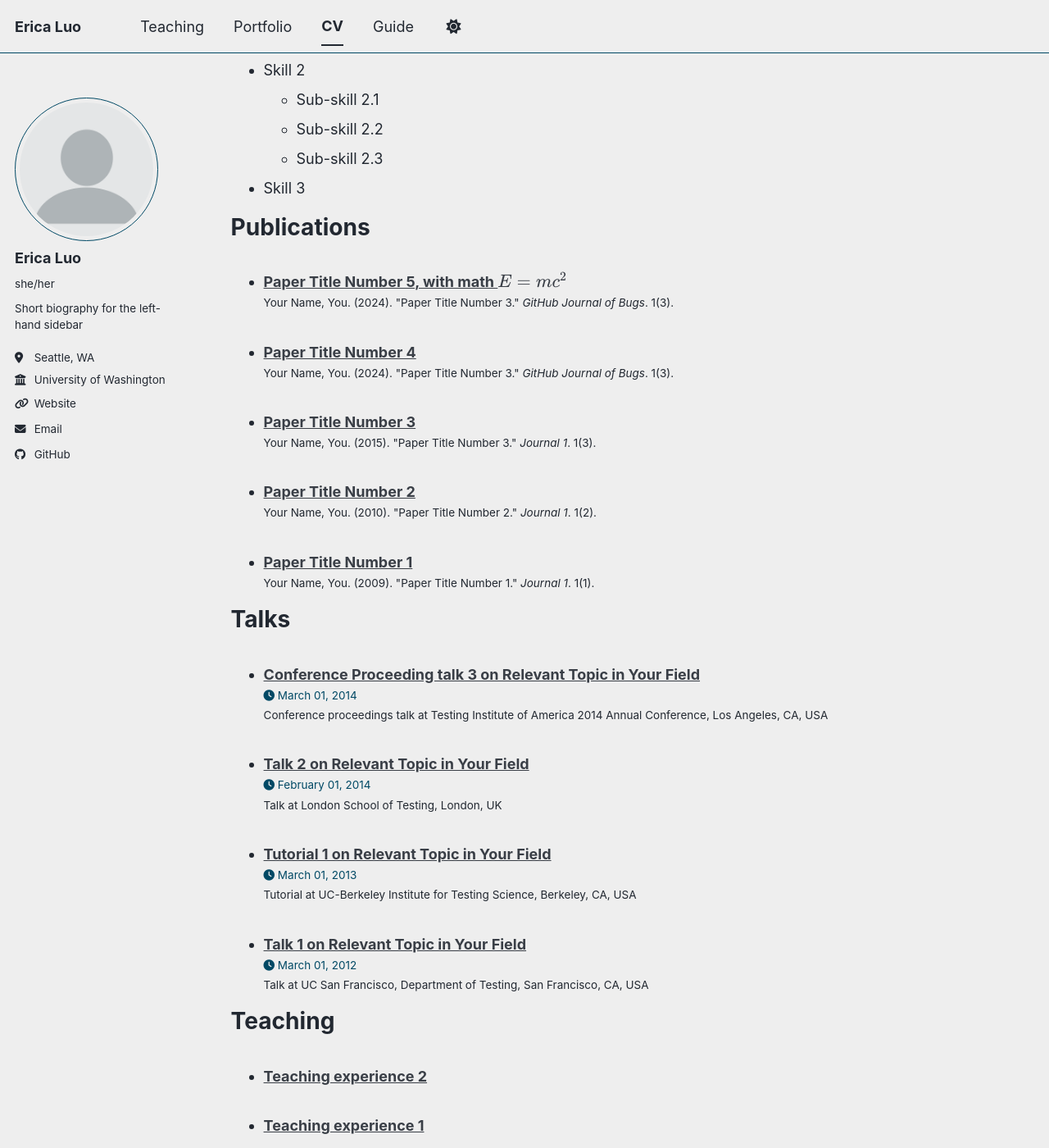
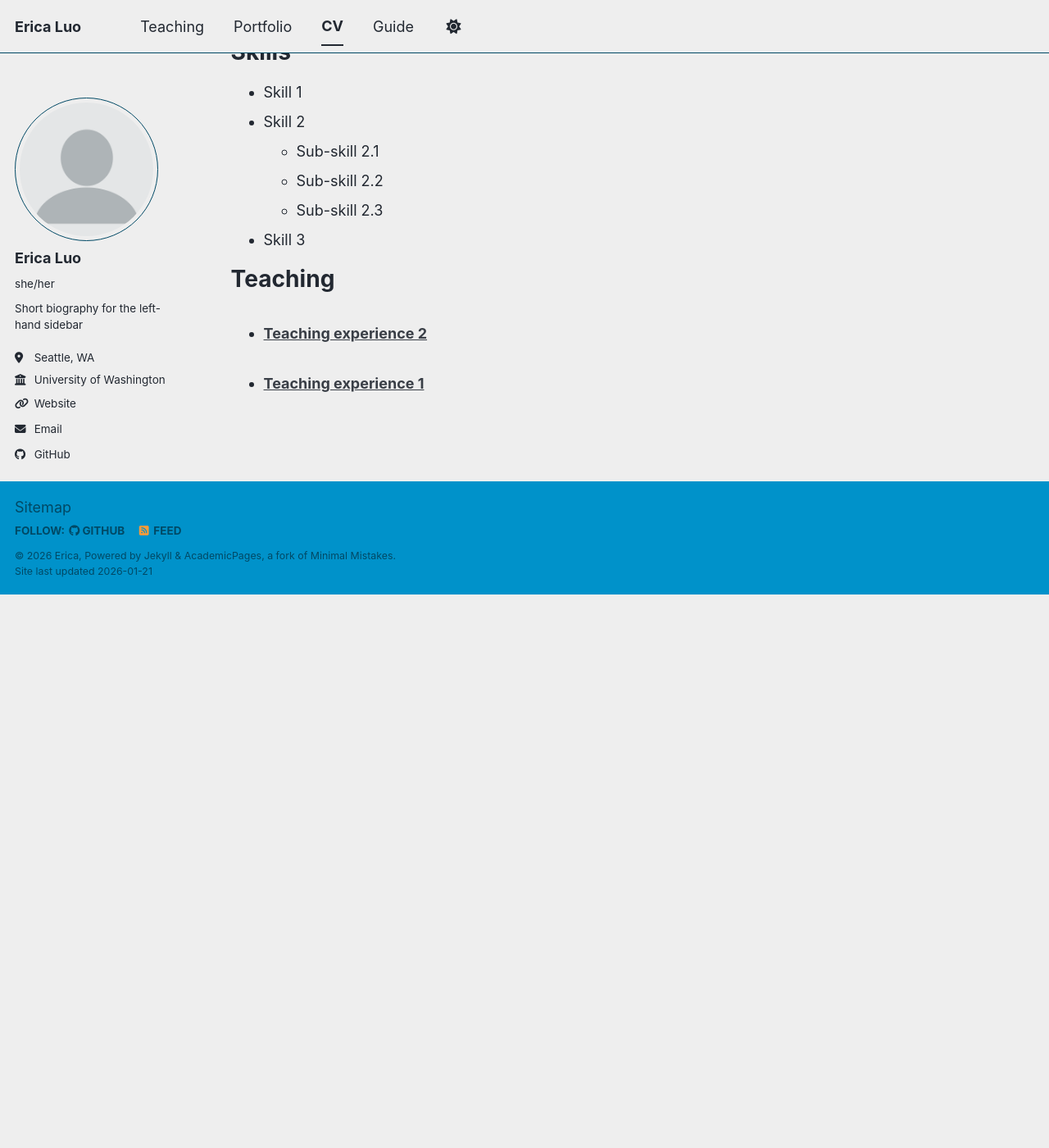
Before and after one commit to er-luo/er-luo.github.io, a Jekyll site: the page built from _pages/cv.md, in a window 1280 px wide and 1400 px high, scrolled down 821 px. Shown: the whole window at 82% size. Built offline with Jekyll 4.4.1, drawn with Linux system fonts in a browser that asks for light colours; a script bundle is joined from its source files by our own code; library files that are not in the unit come from our copies; after the commit the page ends 1546 px from its top, so only the background shows below that; some of the changed text lies outside the part shown.

Commit message:
updating CV

```diff
--- a/_data/cv.json
+++ b/_data/cv.json
@@ -31,7 +31,7 @@
       "area": "Double major in Informatics and Psychology",
       "studyType": "Bachelor's",
       "startDate": "2022",
-      "endDate": "2026",
+      "endDate": "2026 (Anticipated)",
       "gpa": 3.86,
       "courses": []
     }
--- a/_pages/cv.md
+++ b/_pages/cv.md
@@ -11,9 +11,10 @@
 
 Education
 ======
-* Ph.D in Version Control Theory, GitHub University, 2018 (expected)
-* M.S. in Jekyll, GitHub University, 2014
-* B.S. in GitHub, GitHub University, 2012
+* B.S. in Informatics and B.S. in Psychology, University of Washington, 2026 (expected)
+  * Minors: Data Science, Architecture
+  * GPA: 3.86/4.0
+  * Psychology Honors Thesis: Evaluation of clustering algorithms for reproducing latent class model structures
 
 Work experience
 ======
@@ -41,24 +42,8 @@
   * Sub-skill 2.3
 * Skill 3
 
-Publications
-======
-  <ul>{% for post in site.publications reversed %}
-    {% include archive-single-cv.html %}
-  {% endfor %}</ul>
-
-Talks
-======
-  <ul>{% for post in site.talks reversed %}
-    {% include archive-single-talk-cv.html  %}
-  {% endfor %}</ul>
-
 Teaching
 ======
   <ul>{% for post in site.teaching reversed %}
     {% include archive-single-cv.html %}
   {% endfor %}</ul>
-
-Service and leadership
-======
-* Currently signed in to 43 different slack teams
```
